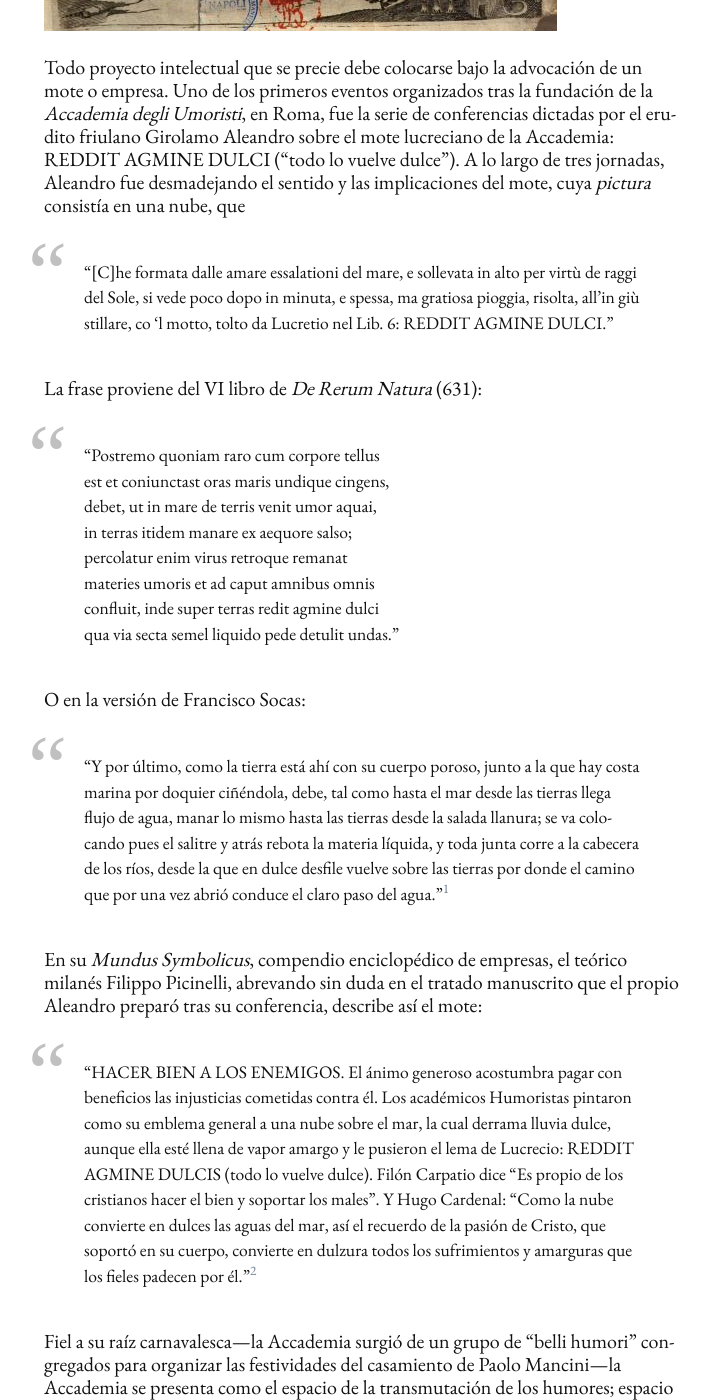
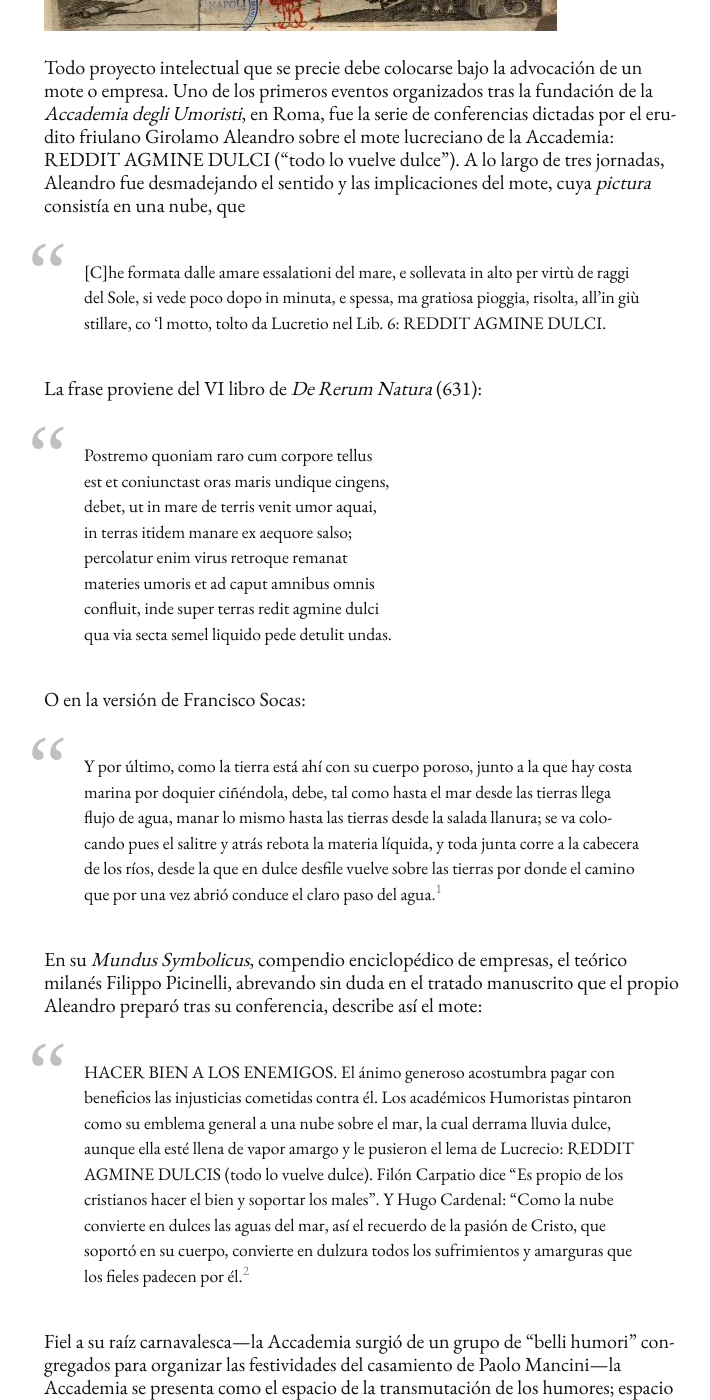
Before and after one commit to Hipomenes/hipomenes.github.io, a Jekyll site: the page built from _posts/2015-11-24-motto.md, in a window 1280 px wide and 1400 px high, scrolled down 811 px. Shown: the whole window, without its empty margins (276-986 px from the left). Built offline with Jekyll 4.4.1, drawn with Linux system fonts in a browser that asks for light colours; nearby versions of some CDN libraries; library files that are not in the unit come from our copies.

Commit message:
Remove double quotes.
d

```diff
--- a/_posts/2015-11-24-motto.md
+++ b/_posts/2015-11-24-motto.md
@@ -14,27 +14,27 @@ title: El saber y el goce
 
 Todo proyecto intelectual que se precie debe colocarse bajo la advocación de un mote o empresa. Uno de los primeros eventos organizados tras la fundación de la *Accademia degli Umoristi*, en Roma, fue la serie de conferencias dictadas por el erudito friulano Girolamo Aleandro sobre el mote lucreciano de la Accademia: REDDIT AGMINE DULCI ("todo lo vuelve dulce"). A lo largo de tres jornadas, Aleandro fue desmadejando el sentido y las implicaciones del mote, cuya *pictura* consistía en una nube, que
 
->"[C]he formata dalle amare essalationi del mare, e sollevata in alto per virtù de raggi del Sole, si vede poco dopo in minuta, e spessa, ma gratiosa pioggia, risolta, all'in giù stillare, co 'l motto, tolto da Lucretio nel Lib. 6: REDDIT AGMINE DULCI."
+>[C]he formata dalle amare essalationi del mare, e sollevata in alto per virtù de raggi del Sole, si vede poco dopo in minuta, e spessa, ma gratiosa pioggia, risolta, all'in giù stillare, co 'l motto, tolto da Lucretio nel Lib. 6: REDDIT AGMINE DULCI.
 
 La frase proviene del VI libro de *De Rerum Natura* (631):
 
->"Postremo quoniam raro cum corpore tellus
+>Postremo quoniam raro cum corpore tellus
 est et coniunctast oras maris undique cingens,
 debet, ut in mare de terris venit umor aquai,
 in terras itidem manare ex aequore salso;
 percolatur enim virus retroque remanat
 materies umoris et ad caput amnibus omnis
 confluit, inde super terras redit agmine dulci
-qua via secta semel liquido pede detulit undas."
+qua via secta semel liquido pede detulit undas.
 
 O en la versión de Francisco Socas:
 
->"Y por último, como la tierra está ahí con su cuerpo poroso, junto a la que hay costa marina por doquier ciñéndola, debe, tal como hasta el mar desde las tierras llega flujo de agua, manar lo mismo hasta las tierras desde la salada llanura; se va colocando pues el salitre y atrás rebota la materia líquida, y toda junta corre a la cabecera de los ríos, desde la que en dulce desfile vuelve sobre las tierras por donde el camino que por una vez abrió conduce el claro paso del agua."[^fn-rerum]
+>Y por último, como la tierra está ahí con su cuerpo poroso, junto a la que hay costa marina por doquier ciñéndola, debe, tal como hasta el mar desde las tierras llega flujo de agua, manar lo mismo hasta las tierras desde la salada llanura; se va colocando pues el salitre y atrás rebota la materia líquida, y toda junta corre a la cabecera de los ríos, desde la que en dulce desfile vuelve sobre las tierras por donde el camino que por una vez abrió conduce el claro paso del agua.[^fn-rerum]
 
 En su *Mundus Symbolicus*, compendio enciclopédico de empresas, el teórico milanés Filippo Picinelli, abrevando sin duda en el tratado manuscrito que el propio Aleandro preparó tras su conferencia, describe así el mote:
 
->"HACER BIEN A LOS ENEMIGOS.
-El ánimo generoso acostumbra pagar con beneficios las injusticias cometidas contra él. Los académicos Humoristas pintaron como su emblema general a una nube sobre el mar, la cual derrama lluvia dulce, aunque ella esté llena de vapor amargo y le pusieron el lema de Lucrecio: REDDIT AGMINE DULCIS (todo lo vuelve dulce). Filón Carpatio dice "Es propio de los cristianos hacer el bien y soportar los males". Y Hugo Cardenal: "Como la nube convierte en dulces las aguas del mar, así el recuerdo de la pasión de Cristo, que soportó en su cuerpo, convierte en dulzura todos los sufrimientos y amarguras que los fieles padecen por él."[^fn-1]
+>HACER BIEN A LOS ENEMIGOS.
+El ánimo generoso acostumbra pagar con beneficios las injusticias cometidas contra él. Los académicos Humoristas pintaron como su emblema general a una nube sobre el mar, la cual derrama lluvia dulce, aunque ella esté llena de vapor amargo y le pusieron el lema de Lucrecio: REDDIT AGMINE DULCIS (todo lo vuelve dulce). Filón Carpatio dice "Es propio de los cristianos hacer el bien y soportar los males". Y Hugo Cardenal: "Como la nube convierte en dulces las aguas del mar, así el recuerdo de la pasión de Cristo, que soportó en su cuerpo, convierte en dulzura todos los sufrimientos y amarguras que los fieles padecen por él.[^fn-1]
 
 Fiel a su raíz carnavalesca—la Accademia surgió de un grupo de "belli humori" congregados para organizar las festividades del casamiento de Paolo Mancini—la Accademia se presenta como el espacio de la transmutación de los humores; espacio en que los sinsabores y desavenencias mundanas pueden volverse dulces por virtud del ejercicio de la erudición y la curiosidad.
 
```
